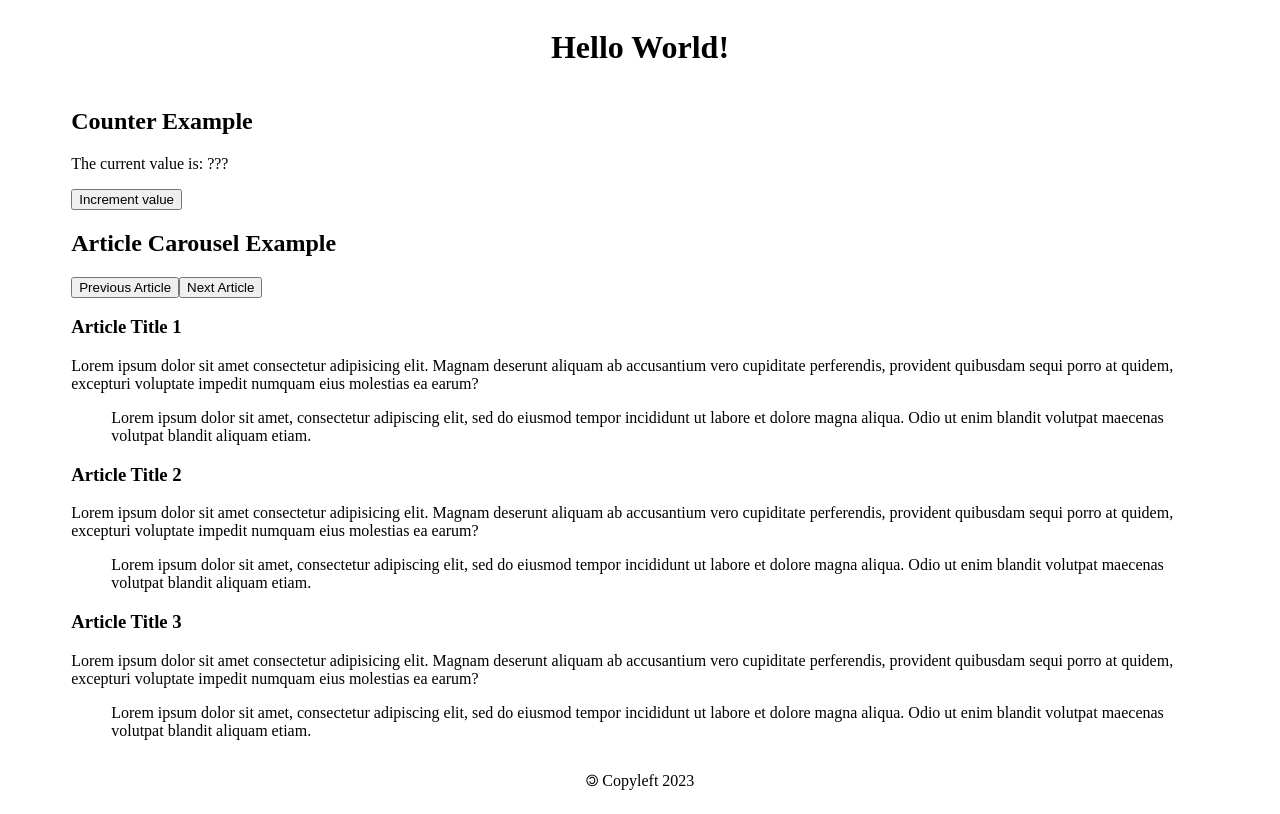
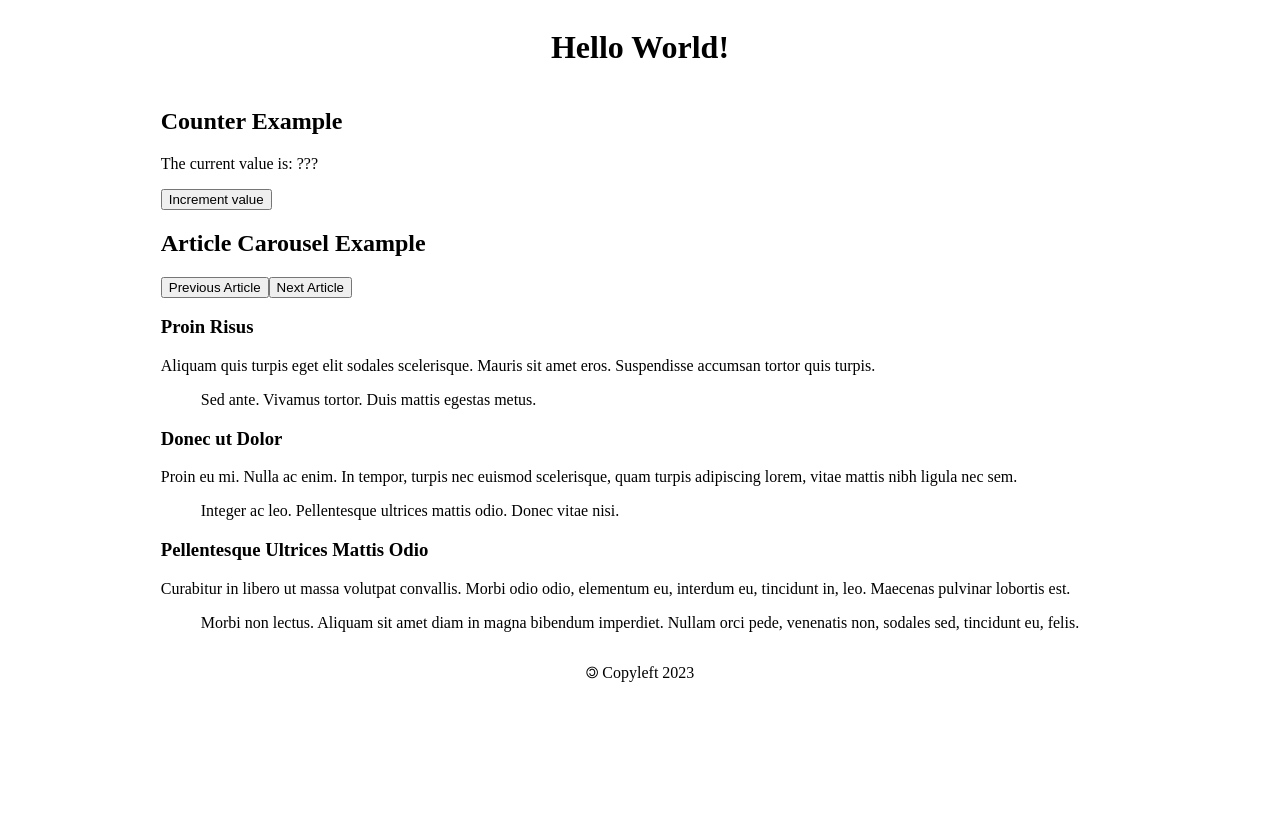
Before and after one commit to ajtran303/react_state_ts, a React (Vite) app: page / in a window 1280 px wide. Built offline with nearby package versions, Linux system fonts and the light colour scheme.

Commit message:
Use better lorem

```diff
--- a/src/App.tsx
+++ b/src/App.tsx
@@ -24,50 +24,38 @@ function App() {
           <button>Next Article</button>
 
           <article>
-            <h3>Article Title 1</h3>
+            <h3>Proin Risus</h3>
 
             <p>
-              Lorem ipsum dolor sit amet consectetur adipisicing elit. Magnam deserunt
-              aliquam ab accusantium vero cupiditate perferendis, provident quibusdam
-              sequi porro at quidem, excepturi voluptate impedit numquam eius molestias ea earum?
+              Aliquam quis turpis eget elit sodales scelerisque. Mauris sit amet eros. Suspendisse accumsan tortor quis turpis.
             </p>
 
             <blockquote>
-              Lorem ipsum dolor sit amet, consectetur adipiscing elit, sed do eiusmod
-              tempor incididunt ut labore et dolore magna aliqua. Odio ut enim
-              blandit volutpat maecenas volutpat blandit aliquam etiam.
+              Sed ante. Vivamus tortor. Duis mattis egestas metus.
             </blockquote>
           </article>
 
           <article>
-            <h3>Article Title 2</h3>
+            <h3>Donec ut Dolor</h3>
 
             <p>
-              Lorem ipsum dolor sit amet consectetur adipisicing elit. Magnam deserunt
-              aliquam ab accusantium vero cupiditate perferendis, provident quibusdam
-              sequi porro at quidem, excepturi voluptate impedit numquam eius molestias ea earum?
+              Proin eu mi. Nulla ac enim. In tempor, turpis nec euismod scelerisque, quam turpis adipiscing lorem, vitae mattis nibh ligula nec sem.
             </p>
 
             <blockquote>
-              Lorem ipsum dolor sit amet, consectetur adipiscing elit, sed do eiusmod
-              tempor incididunt ut labore et dolore magna aliqua. Odio ut enim
-              blandit volutpat maecenas volutpat blandit aliquam etiam.
+              Integer ac leo. Pellentesque ultrices mattis odio. Donec vitae nisi.
             </blockquote>
           </article>
 
           <article>
-            <h3>Article Title 3</h3>
+            <h3>Pellentesque Ultrices Mattis Odio</h3>
 
             <p>
-              Lorem ipsum dolor sit amet consectetur adipisicing elit. Magnam deserunt
-              aliquam ab accusantium vero cupiditate perferendis, provident quibusdam
-              sequi porro at quidem, excepturi voluptate impedit numquam eius molestias ea earum?
+              Curabitur in libero ut massa volutpat convallis. Morbi odio odio, elementum eu, interdum eu, tincidunt in, leo. Maecenas pulvinar lobortis est.
             </p>
 
             <blockquote>
-              Lorem ipsum dolor sit amet, consectetur adipiscing elit, sed do eiusmod
-              tempor incididunt ut labore et dolore magna aliqua. Odio ut enim
-              blandit volutpat maecenas volutpat blandit aliquam etiam.
+              Morbi non lectus. Aliquam sit amet diam in magna bibendum imperdiet. Nullam orci pede, venenatis non, sodales sed, tincidunt eu, felis.
             </blockquote>
           </article>
         </section>
```
